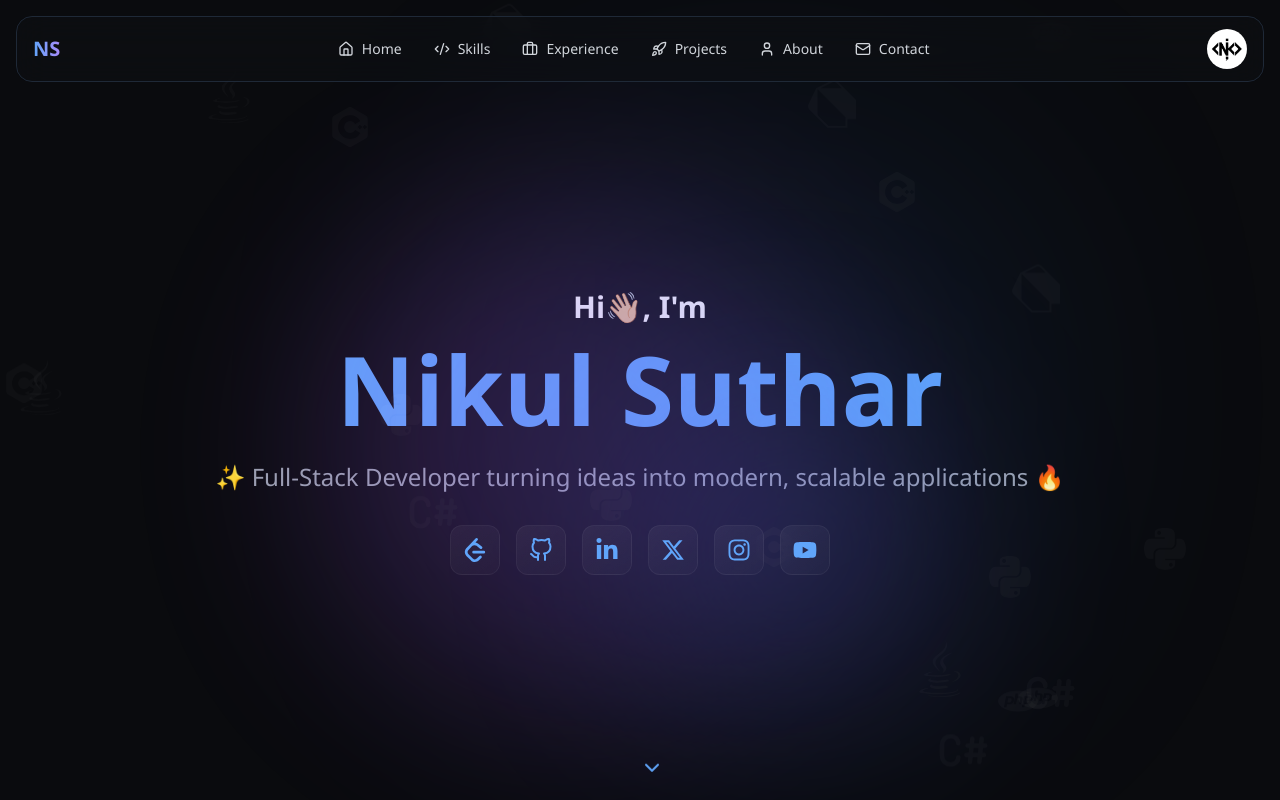
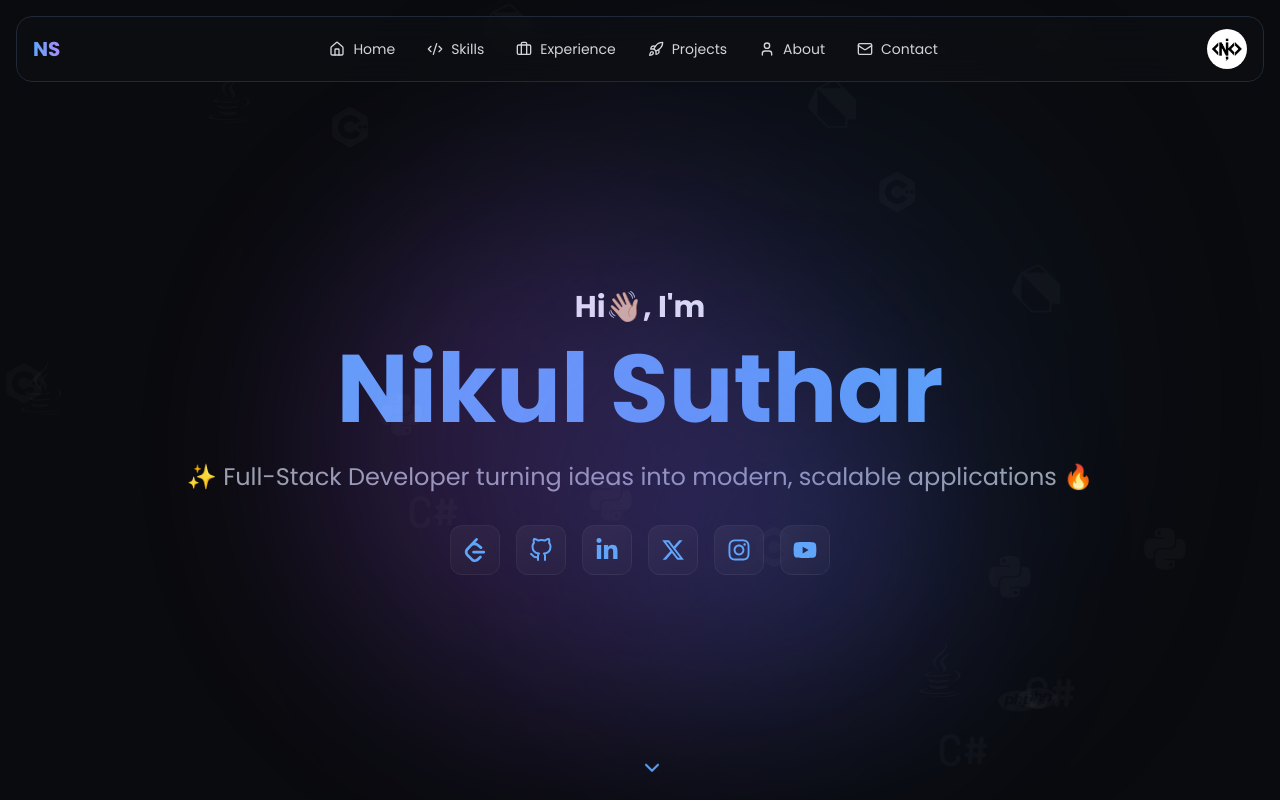
Before and after one commit to Nikulsuthar2/myportfolio, a React (Vite) app: page / in a window 1280 px wide. Shown: the top 800 px of the page. Built offline with nearby package versions, Linux system fonts and the light colour scheme.

Commit message:
resolve css warning

```diff
--- a/src/index.css
+++ b/src/index.css
@@ -1,8 +1,9 @@
+@import url('https://fonts.googleapis.com/css2?family=Poppins:ital,wght@0,100;0,200;0,300;0,400;0,500;0,600;0,700;0,800;0,900;1,100;1,200;1,300;1,400;1,500;1,600;1,700;1,800;1,900&display=swap');
+
 @tailwind base;
 @tailwind components;
 @tailwind utilities;
 
-@import url('https://fonts.googleapis.com/css2?family=Poppins:ital,wght@0,100;0,200;0,300;0,400;0,500;0,600;0,700;0,800;0,900;1,100;1,200;1,300;1,400;1,500;1,600;1,700;1,800;1,900&display=swap');
 
 * {
     font-family: Poppins,'Segoe UI', Tahoma, Geneva, Verdana, sans-serif;
```
